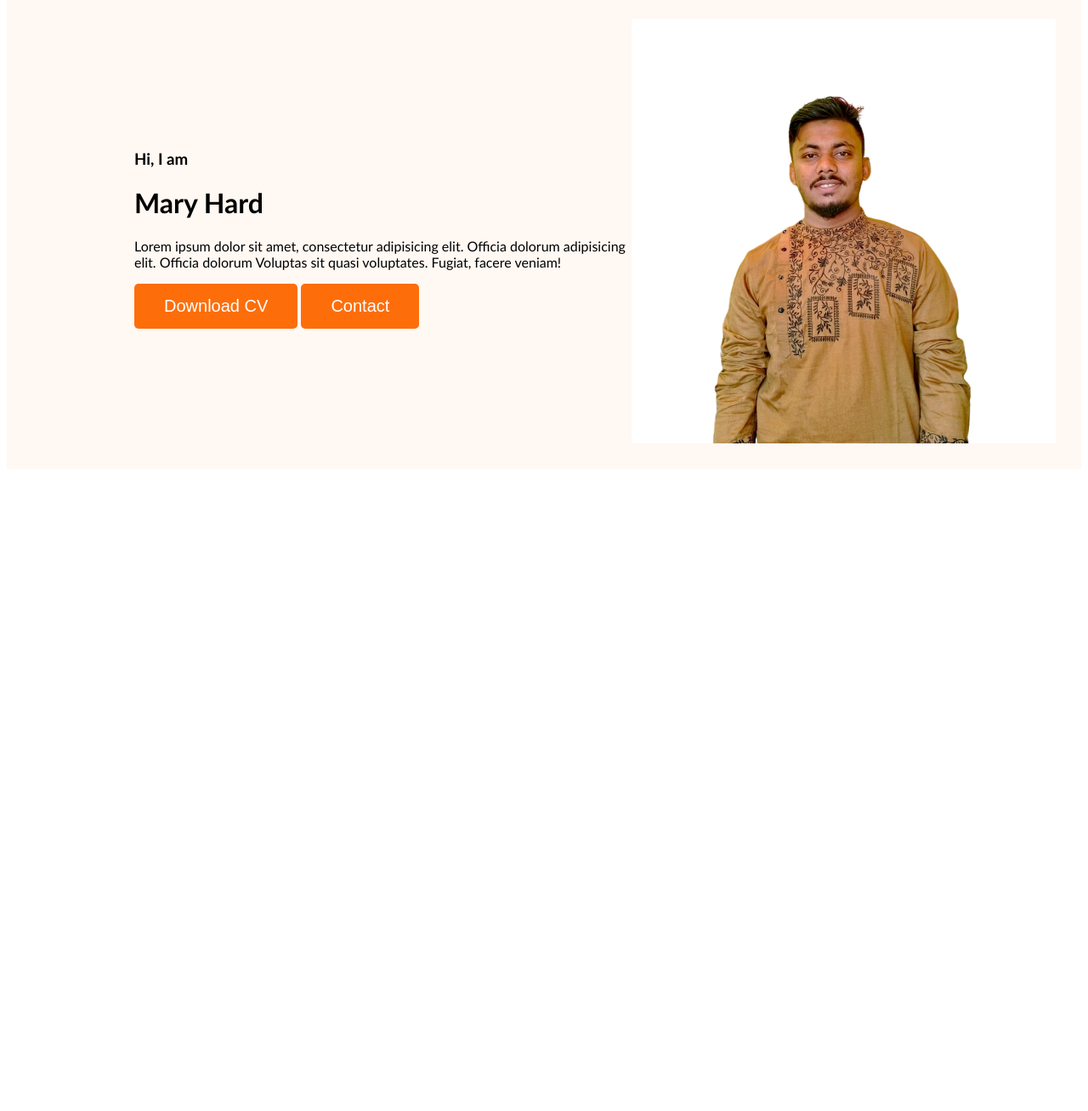
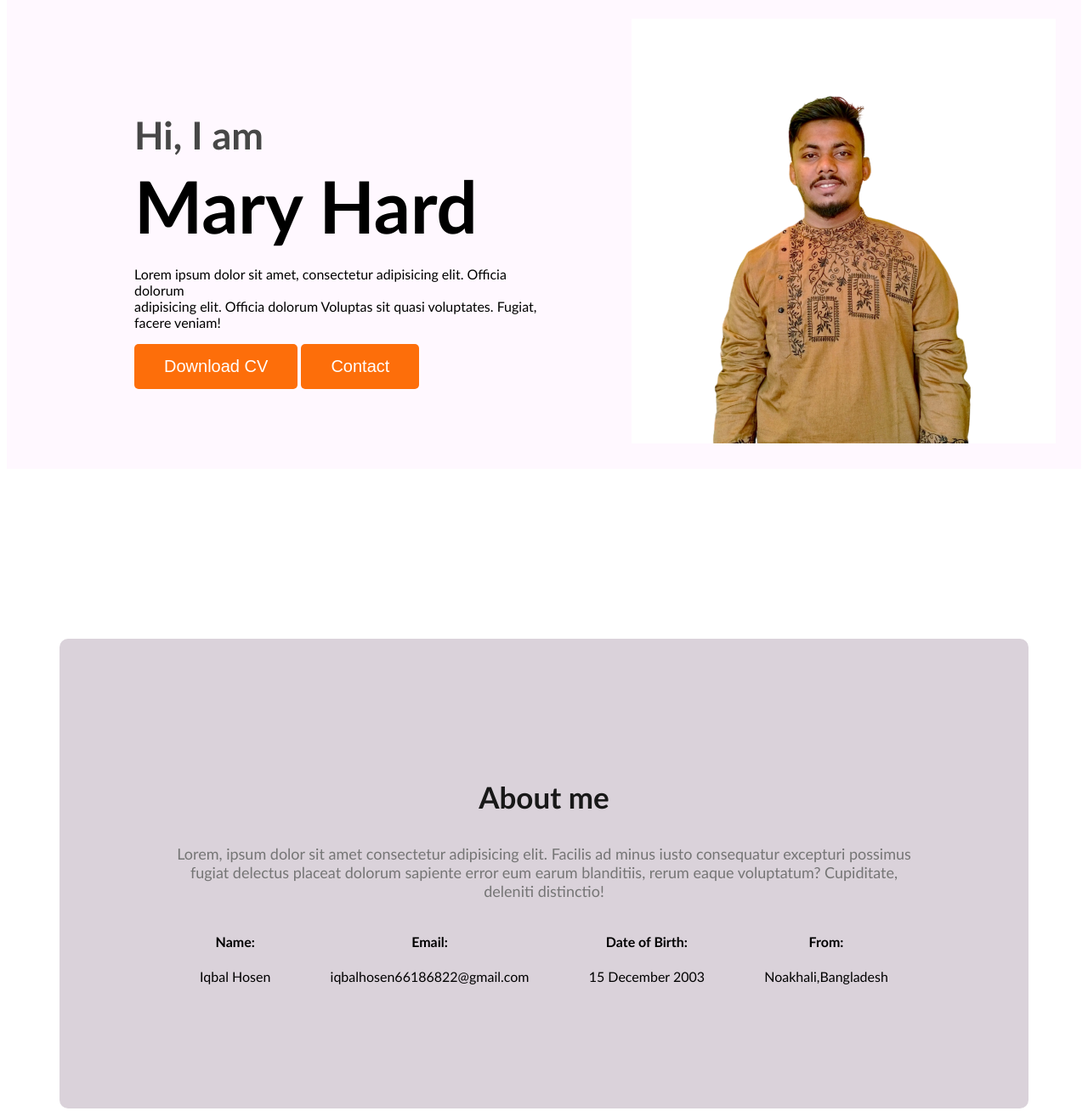
Before and after one commit to Iqbal-Hosen/wbedeveloper-protfolio, a plain HTML site: page index.html in a window 1280 px wide. Shown: the part 160-1468 px from the top of the page at 85% size. Before the commit the page ends 800 px from the top, so only its background shows below. Drawn offline with Linux system fonts and the light colour scheme.

Commit message:
added text

```diff
--- a/index.html
+++ b/index.html
@@ -8,7 +8,7 @@
      <link rel="stylesheet" href="style/protfolio.css">
 </head>
 <body>
-    <header class="header">
+    <header class="header" >
           <nav>
               <h3 class="nav-title">Ma<span class="text-primary">r</span>y</h3>
               <ul>
@@ -18,10 +18,10 @@
               </ul>
           </nav>
           <div class="banner">
-              <div class="banner-contain">
+              <div class="banner-containe">
                   <h3 class="banner-greeting"> Hi, I am</h3>
                   <h1 class="banner-title"> Mary Hard</h1>
-                  <p>Lorem ipsum dolor sit amet, consectetur adipisicing elit. Officia dolorum  adipisicing elit. Officia dolorum Voluptas sit quasi voluptates. Fugiat, facere veniam!</p>
+                  <p>Lorem ipsum dolor sit amet, consectetur adipisicing elit. Officia dolorum <br> adipisicing elit. Officia dolorum Voluptas sit quasi voluptates. Fugiat, facere veniam!</p>
                   <button class="btn-primary"> Download CV</button>
                  <button class="btn-primary">Contact</button>
 
@@ -30,7 +30,30 @@
           </div>
     </header>
     <main>
+    <section class="about">
+        <h3 class="sections-title"> About me</h3>
+        <p class="section-descreption"> Lorem, ipsum dolor sit amet consectetur adipisicing elit. Facilis ad minus iusto consequatur excepturi possimus <br> fugiat delectus placeat dolorum sapiente error eum earum blanditiis, rerum eaque voluptatum? Cupiditate, deleniti distinctio! </p>
 
+        <div class="about-info-container">
+            <div class="about-info">
+                <h4 class="info-title">Name:</h4>
+                <p class="info-descreption"> Iqbal Hosen</p>
+            </div>
+            <div class="about-info">
+                <h4 class="info-title"> Email:</h4>
+                <p class="info-descreption">iqbalhosen66186822@gmail.com</p>
+            </div>
+            <div class="about-info">
+                <h4 class="info-title"> Date of Birth:</h4>
+                <p class="info-descreption"> 15 December 2003</p>
+            </div>
+            <div class="about-info">
+                <h4 class="info-title">From:</h4>
+                <p class="info-descreption"> Noakhali,Bangladesh</p>
+            </div>
+        </div>
+
+    </section>
     </main>
     <footer>
 
--- a/style/protfolio.css
+++ b/style/protfolio.css
@@ -24,6 +24,17 @@ nav{
   font-weight: 700px;
   padding: 15px 35px;
 }
+.sections-title{
+    color: #181818;
+    text-align: center;
+    font-size: 35px;
+    font-weight: 700;
+}
+.section-descreption{
+    color: #757575;
+    text-align: center;
+   font-size: 18px;
+}
 nav > ul{
     display: flex;
     align-items: center;
@@ -39,15 +50,54 @@ nav a{
 }
 /* header releted style */
 .header{
-    background-color: #fff8f3;
+
+    background-color: #fff8ff;
+
+
 
 }
 .banner{
     padding: 30px 30px 30px 150px;
     display: flex;
     align-items: center;
+    justify-content: space-between;
 }
 
 .baneer .profile-pic{
-    width: 5000px;
+    width: 500px;
 }
+.banner-greeting{
+    font-size: 45px;
+    color: #474747;
+    margin-bottom: 0px;
+
+}
+.banner-title{
+    font-size: 85px;
+    font-weight: 700;
+    margin-top: 5px;
+    margin-bottom: 20px;
+}
+.banner-containe{
+    max-width: 500px;
+}
+/* main section styles */
+  main{
+      max-width: 1140px;
+      margin: 200px auto;
+  }
+/*  about sections styles */
+.about{
+    padding: 130px;
+    border-radius: 10px;
+    background: #dad2da;
+    margin-top: 130px 0px;
+
+}
+.about-info-container{
+    display: flex;
+    justify-content: space-around;
+}
+.about-info{
+    text-align: center;
+}
```
Also changed, not shown: header_bg.png (added).
